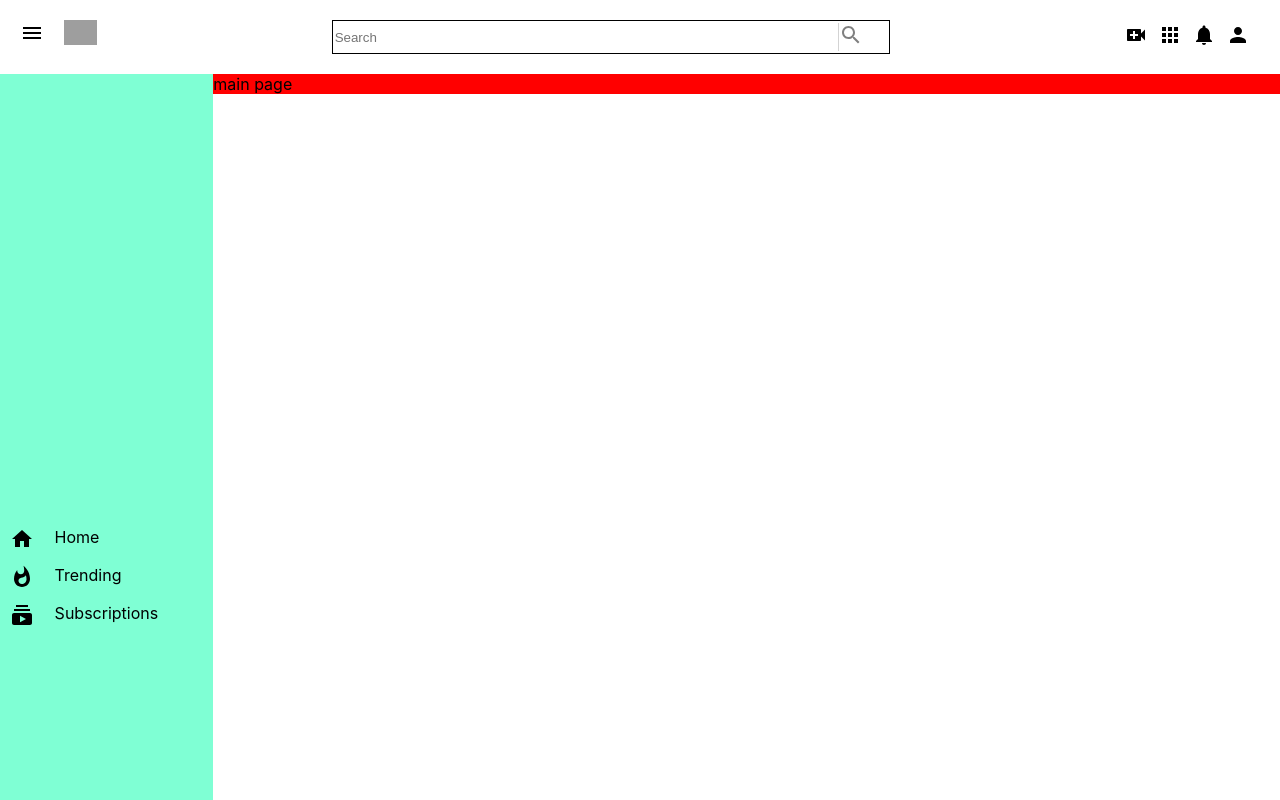
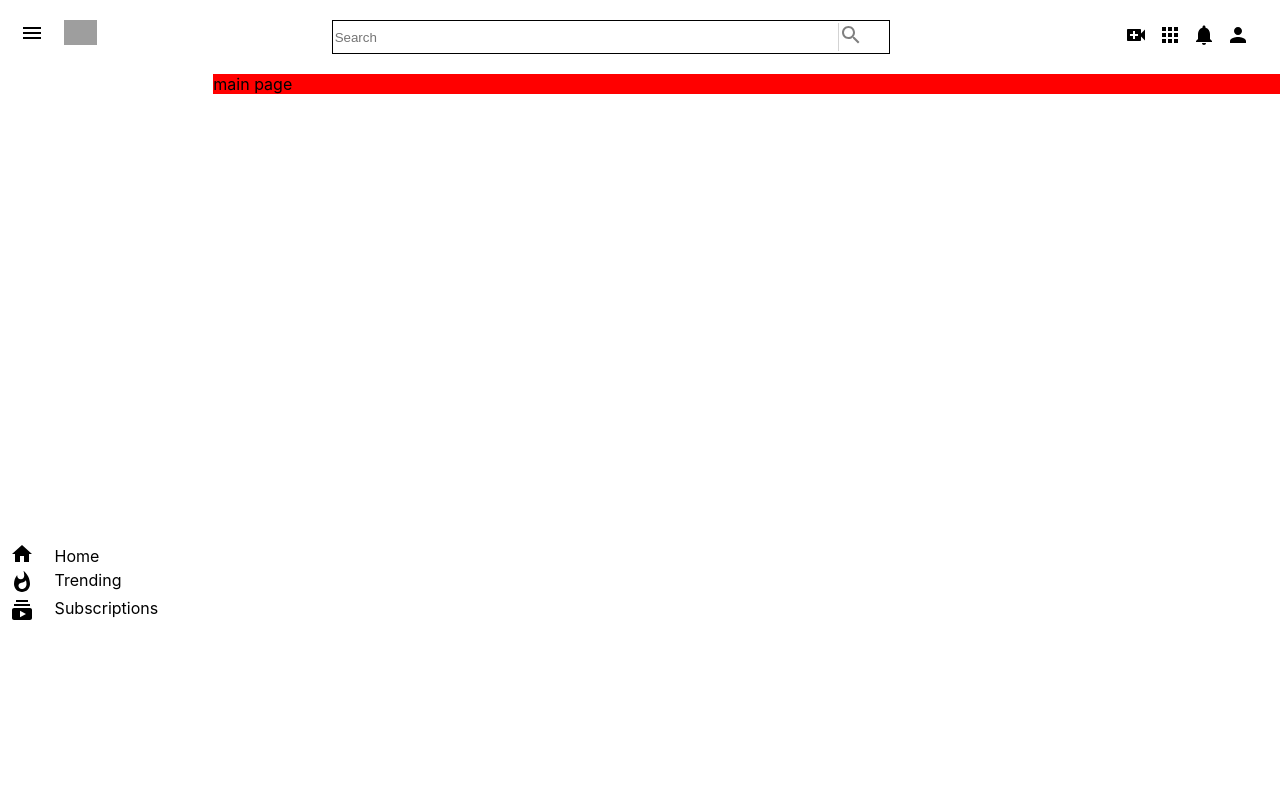
Before and after one commit to nikhil-elayath/youtube-clone, a React (Create React App) app in the folder client/: page / in a window 1280 px wide. Shown: the top 800 px of the page. Built offline with nearby package versions, Linux system fonts and the light colour scheme; grey boxes are pictures that could not be loaded; what javascript-time-ago would draw is missing.

Commit message:
hover effect for side bar items

```diff
--- a/client/src/assests/styles/SideBar.css
+++ b/client/src/assests/styles/SideBar.css
@@ -1,5 +1,5 @@
 #mainContainer{
-    background-color: aquamarine;
+    background-color:white;
     /* width: 35%; */
     height: 1000px;
     padding: 10px;
@@ -9,19 +9,40 @@
     display: grid;
     grid-template-columns: 1.5fr 5fr;
     grid-column-gap: 0px;
-    padding-bottom: 10px;
+    align-items: center;
 }
 #trendingContainer{
     display: grid;
     grid-template-columns: 1.5fr 5fr;
     grid-column-gap: 0px;
-    padding-bottom: 10px;
 
 }
 #subscriptionContainer{
     display: grid;
     grid-template-columns: 1.5fr 5fr;
     grid-column-gap: 0px;
-    padding-bottom: 10px;
 
 }
+#homeIcon{
+    padding: 0;
+}
+
+#homeContainer:hover{
+    background-color:lightgray;
+}
+#trendingContainer:hover{
+    background-color: lightgray;
+}
+#subscriptionContainer:hover{
+    background-color: lightgray;
+}
+
+#homeContainer:hover> #homeIcon{
+    color: red;
+}
+#trendingContainer:hover> #trendingIcon{
+    color: red;
+}
+#subscriptionContainer:hover> #subIcon{
+    color: red;
+}
--- a/client/src/components/SideBar.js
+++ b/client/src/components/SideBar.js
@@ -10,7 +10,7 @@ export default function SideBar() {
         <div>
             <div id="mainContainer">
                 <div id="homeContainer">
-                    <div>
+                    <div id="homeIcon">
                     <HomeIcon/>
                          </div>
                     <div>
@@ -19,7 +19,7 @@ export default function SideBar() {
 
                     </div>
                 <div id="trendingContainer">
-                    <div>
+                <div id="trendingIcon">
                     <WhatshotIcon/>
                          </div>
                     <div>
@@ -28,7 +28,7 @@ export default function SideBar() {
 
                     </div>
                 <div id="subscriptionContainer">
-                    <div>
+                <div id="subIcon">
                     <SubscriptionsIcon/>
                          </div>
                     <div>
```
